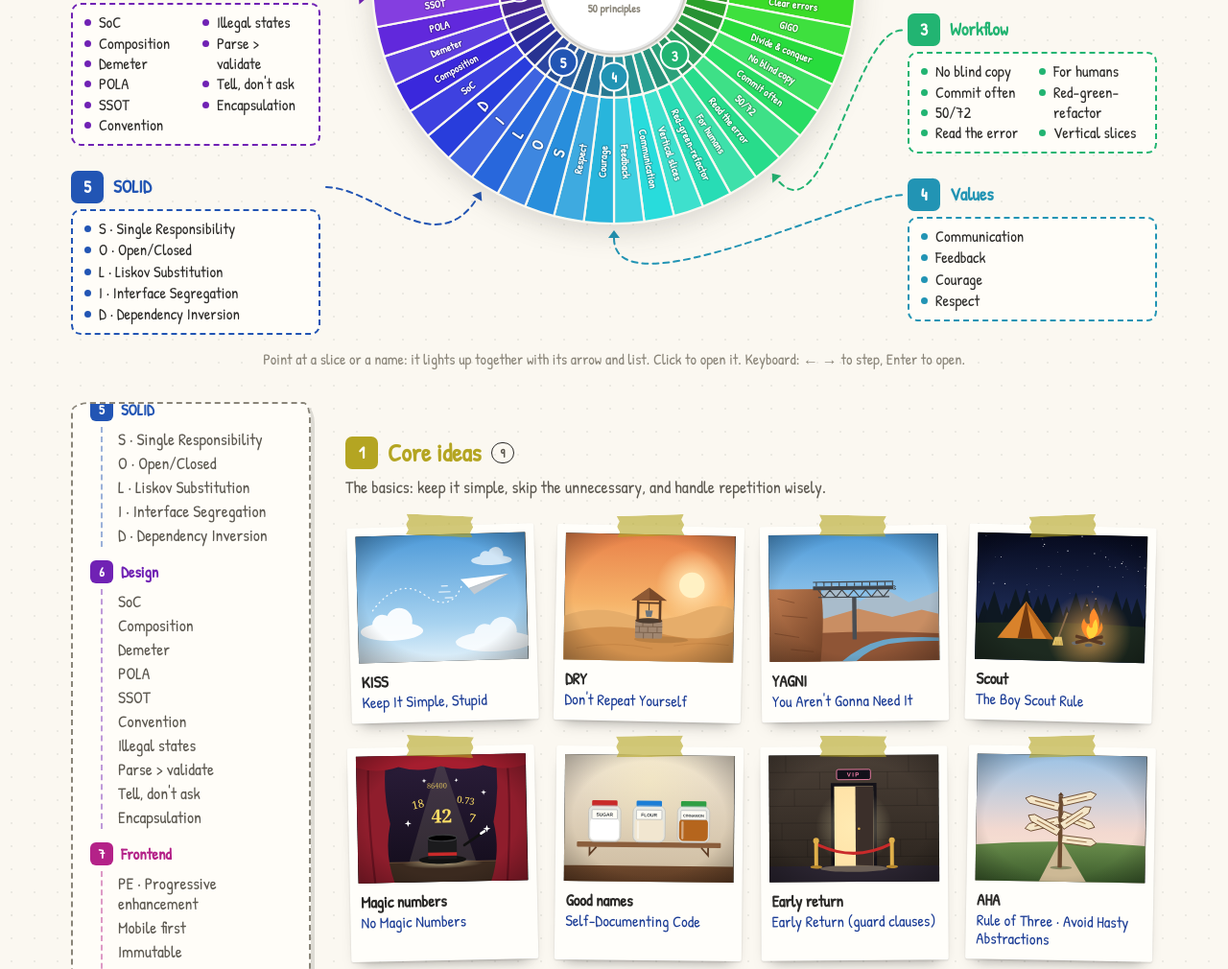
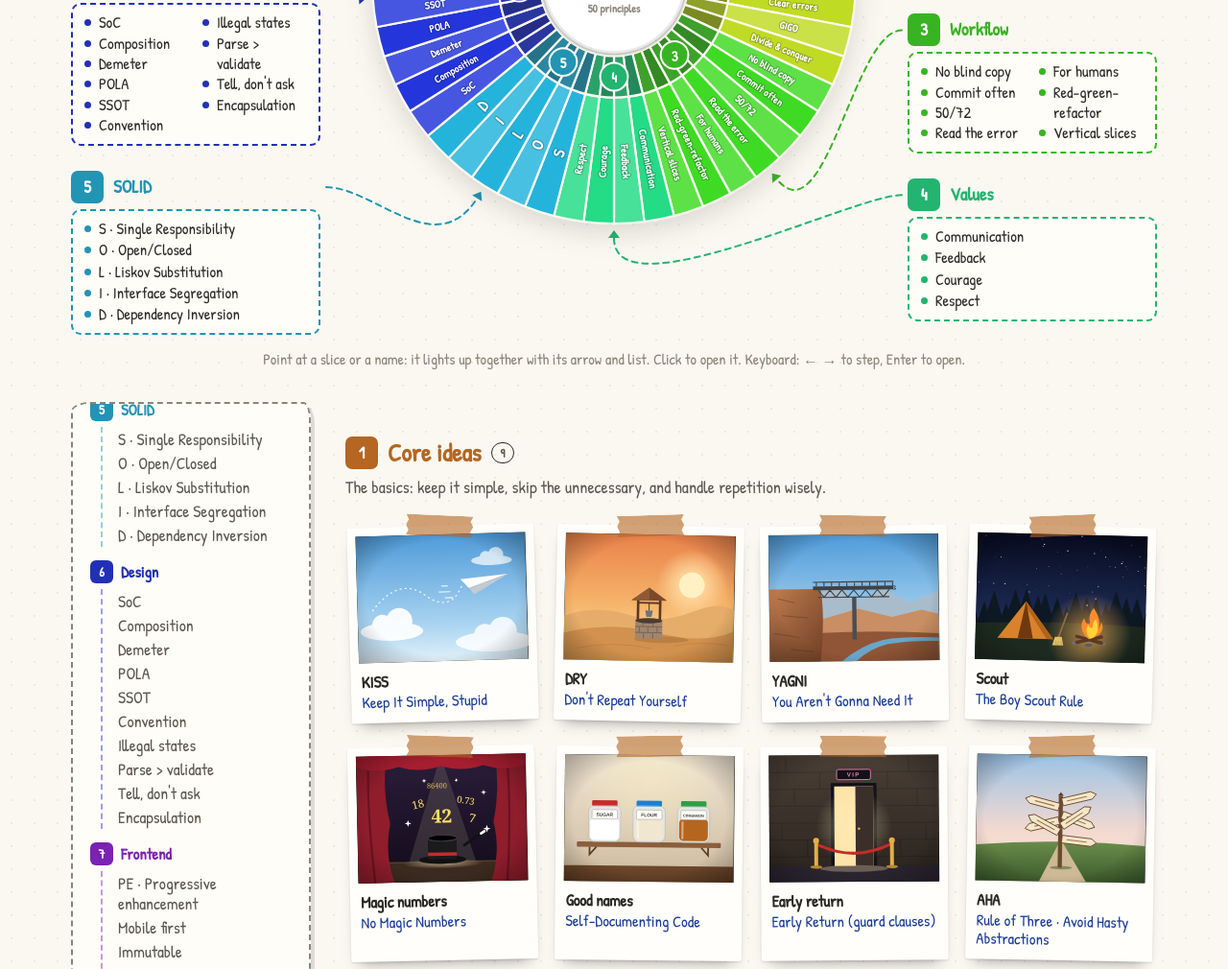
Before and after one commit to mazsola739/rika-cheat-sheets, a plain HTML site: page principles.html in a window 1280 px wide. Shown: the part 738-1748 px from the top of the page at 96% size. Drawn offline with Linux system fonts and the light colour scheme; a web font is replaced by a local one.

Commit message:
Light category colour on the cheat sheet folders, one colour per group on the principles wheel
Co-Authored-By: Claude Opus 5.5 <noreply@anthropic.com>

```diff
--- a/assets/css/cheatsheets.css
+++ b/assets/css/cheatsheets.css
@@ -35,7 +35,10 @@
 }
 
 .sheet-card {
+  /* a dosszié a saját színének nagyon halvány árnyalatát kapja */
+  --tint: color-mix(in srgb, var(--c) 26%, var(--card));
   border-top-left-radius: 4px;
+  background: var(--tint);
 }
 
 .sheet-tab {
@@ -51,7 +54,7 @@
   border: 2.5px solid var(--ink);
   border-bottom: 0;
   border-radius: 14px 16px 0 0 / 12px 14px 0 0;
-  background: var(--card);
+  background: var(--tint, var(--card));
   font: 800 19px/1.15 var(--font-head);
 }
 
@@ -63,7 +66,7 @@
   right: 0;
   bottom: -4px;
   height: 6px;
-  background: var(--card);
+  background: var(--tint, var(--card));
 }
 
 .sheet-tab-title {
--- a/assets/js/principles.js
+++ b/assets/js/principles.js
@@ -123,15 +123,14 @@
 
   /* ---------- színek, segédek ---------- */
 
-  const hueOf = (i) => (28 + i * (330 / N)) % 360;
-  const sliceColor = (i) => `hsl(${hueOf(i).toFixed(0)} 72% ${i % 2 ? 51 : 56}%)`;
-  const innerColor = (i) => `hsl(${hueOf(i).toFixed(0)} 58% ${i % 2 ? 36 : 40}%)`;
-  const lightColor = (i) => `hsl(${hueOf(i).toFixed(0)} 90% 86%)`;
-  /* csoportszín = a csoport középső szeletének színe, kicsit sötétebben (feliratokhoz, vonalakhoz) */
-  const GROUP_COLORS = Object.fromEntries(GROUP_KEYS.map((key) => {
-    const idx = CARDS.map((card, i) => (card.group === key ? i : -1)).filter((i) => i >= 0);
-    return [key, `hsl(${hueOf(idx[Math.floor(idx.length / 2)] ?? 0).toFixed(0)} 68% 42%)`];
-  }));
+  /* minden csoport egy szín (8 színfolt a keréken), a csoporton belül a szeletek világosabb/sötétebb váltakozva */
+  const GROUP_HUE = Object.fromEntries(GROUP_KEYS.map((key, gi) => [key, (28 + gi * (330 / GROUP_KEYS.length)) % 360]));
+  const hueOf = (i) => GROUP_HUE[CARDS[i].group];
+  const sliceColor = (i) => `hsl(${hueOf(i).toFixed(0)} 72% ${i % 2 ? 50 : 58}%)`;
+  const innerColor = (i) => `hsl(${hueOf(i).toFixed(0)} 58% ${i % 2 ? 34 : 40}%)`;
+  const lightColor = (i) => `hsl(${hueOf(i).toFixed(0)} 90% ${i % 2 ? 83 : 88}%)`;
+  /* csoportszín: kicsit sötétebben (feliratokhoz, vonalakhoz) */
+  const GROUP_COLORS = Object.fromEntries(GROUP_KEYS.map((key) => [key, `hsl(${GROUP_HUE[key].toFixed(0)} 68% 42%)`]));
   const indexOf = (id) => CARDS.findIndex((card) => card.id === id);
   const sideLabel = (card) => {
     const big = tx(card.big);
```
